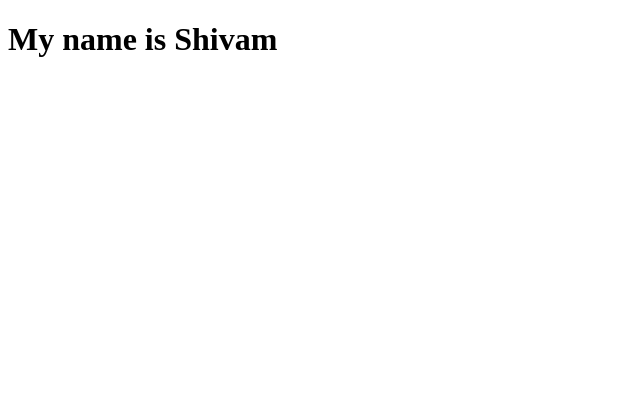
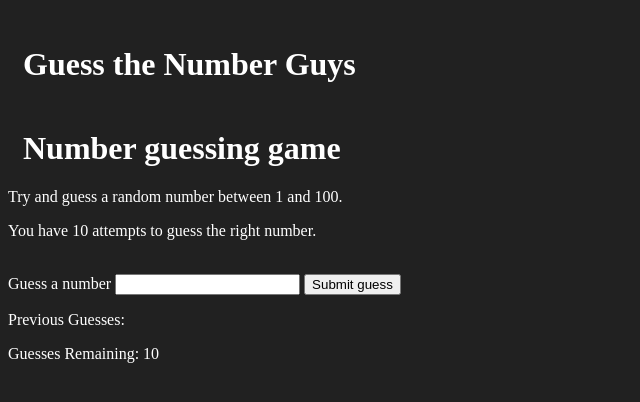
Before and after one commit to Shivam-kumar-3198/Javascript, a plain HTML site: page 35.3)big project/index.html in a window 1280 px wide. Shown: the whole page, without its empty margins (0-640 px from the left). Drawn offline with Linux system fonts and the light colour scheme; files that its build step writes are made by us from their sources.

Commit message:
d:\Javascript\Javascript\35.3)big project\index.html

```diff
--- a/35.3)big project/index.html
+++ b/35.3)big project/index.html
@@ -3,13 +3,31 @@
 <head>
     <meta charset="UTF-8">
     <meta name="viewport" content="width=device-width, initial-scale=1.0">
-    <title>Big Project</title>
+    <meta http-equiv="X-UA-Compatible" content="ie=edge">
+    <title>Number Guessing Game</title>
+    <link rel="stylesheet" href="style.css">
+    <link rel="stylesheet" href="../styles.css">
 </head>
-<body>
-    <h1 id="First-h1">My name is Shivam</h1>
+<body style="background-color:#212121; color:#fff;">
+  <h1>Guess the Number Guys</h1>
 
+    <div id="wrapper">
+      <h1>Number guessing game</h1>
+    <p>Try and guess a random number between 1 and 100.</p>
+    <p>You have 10 attempts to guess the right number.</p>
+    </br>
+        <form class="form">
+            <label2 for="guessField" id="guess">Guess a number</label>
+            <input type="text" id="guessField" class="guessField">
+            <input type="submit" id="subt" value="Submit guess" class="guessSubmit">
+        </form>
 
+        <div class="resultParas">
+            <p >Previous Guesses: <span class="guesses"></span></p>
+            <p >Guesses Remaining: <span class="lastResult">10</span></p>
+            <p class="lowOrHi"></p>
+        </div>
+    </div>
+    <script src="chaiaurcode.js"></script>
 </body>
-
-<script src="script.js"></script>
 </html>
```
